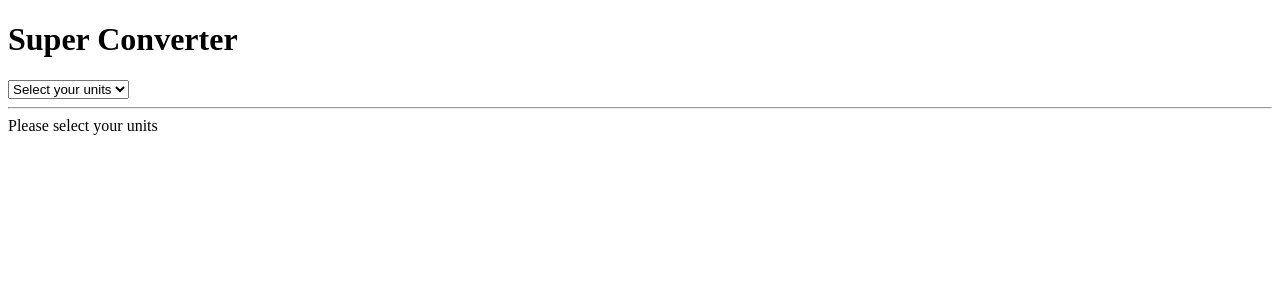
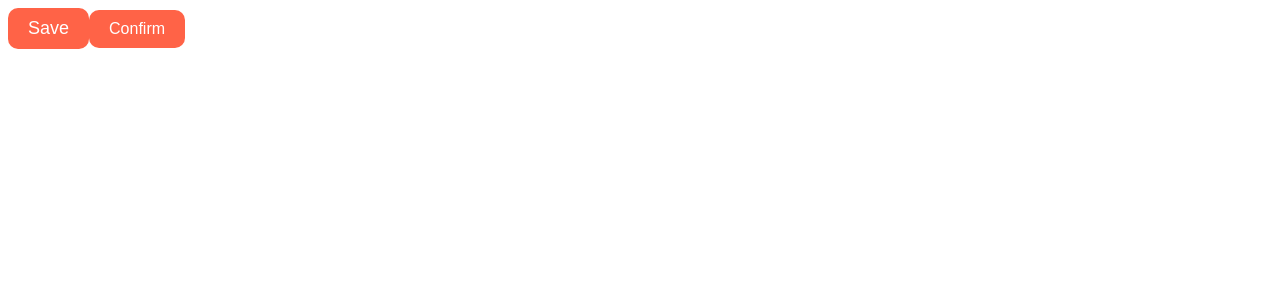
Before and after one commit to wnsgud0428/react-practice, a React (Create React App) app: page / in a window 1280 px wide. Shown: the top 300 px of the page. Built offline with nearby package versions, Linux system fonts and the light colour scheme.

Commit message:
#4.0 Props (15:24)

```diff
--- a/src/App.js
+++ b/src/App.js
@@ -1,76 +1,28 @@
 import { useEffect, useState } from "react";
 
-function MinutesToHours() {
-  const [amount, setAmount] = useState(0);
-  const [inverted, setFlipped] = useState(false);
-  const onChange = (event) => {
-    setAmount(event.target.value);
-  };
-  const reset = () => setAmount(0);
-  const onFlip = () => {
-    reset();
-    setFlipped((current) => !current);
-  };
-
+function Btn({ btnName, big }) {
+  console.log(btnName, big);
   return (
-    <div>
-      <h3>Min 2 Hour</h3>
-      <div>
-        <label htmlFor="minutes">Minutes</label>
-        <input
-          value={inverted ? amount * 60 : amount}
-          id="minutes"
-          placeholder="Minutes"
-          type="number"
-          onChange={onChange}
-          // disabled={flipped === true}
-          disabled={inverted}
-        />
-      </div>
-      <div>
-        <label htmlFor="hours">Hours</label>
-        <input
-          value={inverted ? amount : Math.round(amount / 60)}
-          id="hours"
-          placeholder="Hours"
-          type="number"
-          // disabled={flipped === false}
-          disabled={!inverted}
-          onChange={onChange}
-        />
-      </div>
-      <button onClick={reset}>Reset</button>
-      <button onClick={onFlip}>{inverted ? "Turn back" : "Invert"}</button>
-    </div>
-  );
-}
-
-function KmToMiles() {
-  return (
-    <div>
-      <h2>KM 2 MILES</h2>
-    </div>
+    <button
+      style={{
+        backgroundColor: "tomato",
+        color: "white",
+        padding: "10px 20px",
+        border: 0,
+        borderRadius: 10,
+        fontSize: big ? 18 : 16,
+      }}
+    >
+      {btnName}
+    </button>
   );
 }
 
 function App() {
-  const [index, setIndex] = useState("xx");
-  const onSelect = (event) => {
-    setIndex(event.target.value);
-  };
-
   return (
     <div>
-      <h1>Super Converter</h1>
-      <select value={index} onChange={onSelect}>
-        <option value="xx">Select your units</option>
-        <option value="0">Minutes & Hours</option>
-        <option value="1">Km & Miles</option>
-      </select>
-      <hr />
-      {index === "xx" ? "Please select your units" : null}
-      {index === "0" ? <MinutesToHours /> : null}
-      {index === "1" ? <KmToMiles /> : null}
+      <Btn btnName="Save" big={true} />
+      <Btn btnName="Confirm" big={false} />
     </div>
   );
 }
```
